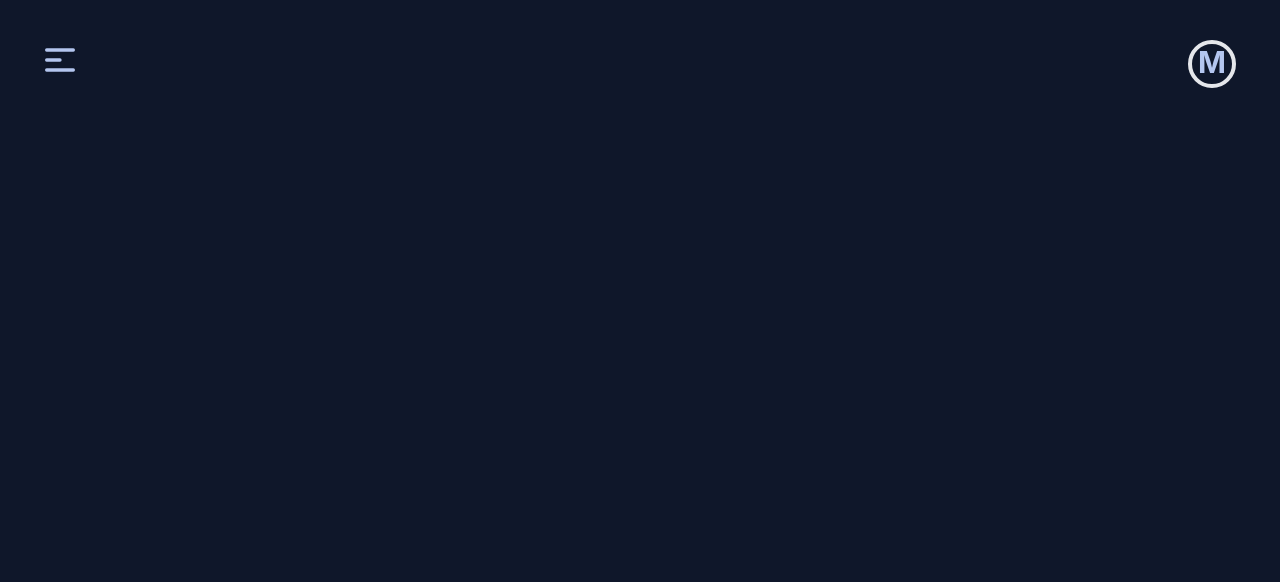
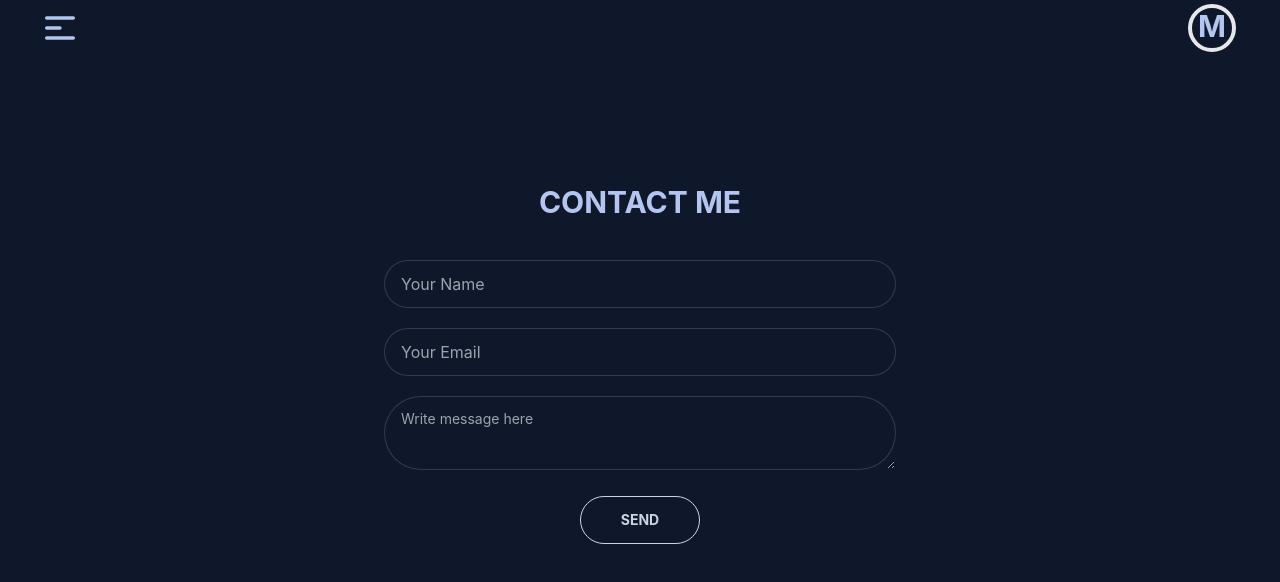
Before and after one commit to moniruzzaman01/Personal-portfolio, a React (Create React App) app: page /contact in a window 1280 px wide. Before the commit this address had no page. Shown: the top 582 px of the page. Built offline with nearby package versions, Linux system fonts and the light colour scheme.

Commit message:
contact form added

```diff
--- a/src/App.js
+++ b/src/App.js
@@ -1,6 +1,7 @@
 import { Route, Routes } from "react-router-dom";
 import Navbar from "./Components/Navbar";
 import About from "./Pages/About";
+import Contact from "./Pages/Contact";
 import Home from "./Pages/Home";
 
 function App() {
@@ -11,6 +12,7 @@ function App() {
         <Routes>
           <Route path="/" element={<Home />}></Route>
           <Route path="/about" element={<About />}></Route>
+          <Route path="/contact" element={<Contact />}></Route>
         </Routes>
       </div>
     </div>
--- a/src/Components/Navbar.js
+++ b/src/Components/Navbar.js
@@ -31,8 +31,8 @@ const Navbar = () => {
     </>
   );
   return (
-    <div className=" p-5 lg:p-10">
-      <div className=" flex justify-between">
+    <div className=" px-5 lg:px-10">
+      <div className=" flex justify-between items-center min-h-[7vh]">
         <label
           onClick={() => setNavModal(!navModal)}
           className=" cursor-pointer bg-transparent border-0 "
--- a/src/Pages/About.js
+++ b/src/Pages/About.js
@@ -3,9 +3,10 @@ import profile from "../assets/profile_pic.png";
 
 const About = () => {
   return (
-    <div className=" min-h-screen mt-10">
-      <h4 className=" text-center uppercase text-lg">Main Info</h4>
-      <h1 className=" text-center uppercase text-3xl mb-10">About me</h1>
+    <div className=" min-h-[93vh] pt-10">
+      <h1 className=" text-center uppercase text-3xl mb-10 font-bold">
+        About me
+      </h1>
       <div className="hero">
         <div className="hero-content flex-col lg:flex-row gap-20">
           <div>
@@ -25,10 +26,10 @@ const About = () => {
             <p className=" text-xl mb-5">
               odit quo alias possimus ut praesentium magnam labore a amet natus!
             </p>
-            <button className="btn btn-outline font-bold mt-10 text-slate-300 rounded-full mr-5">
+            <button className="btn btn-outline font-bold mt-10 text-slate-300 rounded-full mr-5 px-10">
               Download Resume
             </button>
-            <button className="btn btn-outline font-bold mt-10 text-slate-300 rounded-full">
+            <button className="btn btn-outline font-bold mt-10 text-slate-300 rounded-full px-10">
               Hire Me
             </button>
           </div>
--- /dev/null
+++ b/src/Pages/Contact.js
@@ -0,0 +1,34 @@
+import React from "react";
+
+const Contact = () => {
+  return (
+    <div className="  min-h-[93vh] pt-[40%] md:pt-[20%] lg:pt-[10%]">
+      <h1 className=" text-center uppercase text-3xl mb-10 font-bold">
+        contact me
+      </h1>
+      <div className=" max-w-lg mx-auto">
+        <form className=" text-center" action="">
+          <input
+            type="text"
+            placeholder="Your Name"
+            class="input input-bordered w-full max-w-lg rounded-full mb-5"
+          />
+          <input
+            type="text"
+            placeholder="Your Email"
+            class="input input-bordered w-full max-w-lg rounded-full mb-5"
+          />
+          <textarea
+            class="textarea textarea-bordered w-full max-w-lg rounded-full mb-5"
+            placeholder="Write message here"
+          ></textarea>
+          <button className="btn btn-outline font-bold text-slate-300 rounded-full px-10 ">
+            send
+          </button>
+        </form>
+      </div>
+    </div>
+  );
+};
+
+export default Contact;
--- a/src/Pages/Home.js
+++ b/src/Pages/Home.js
@@ -16,10 +16,10 @@ const Home = () => {
             i'm moniruzzaman
           </h1>
           <p className="pb-5 lg:text-2xl capitalize">
-            A full stact web developer
+            A full stack web developer
           </p>
-          <button className="btn btn-outline text-slate-400 font-bold rounded-full">
-            Know more
+          <button className="btn btn-outline text-slate-400 font-bold rounded-full px-10">
+            download resume
           </button>
         </div>
       </div>
```
